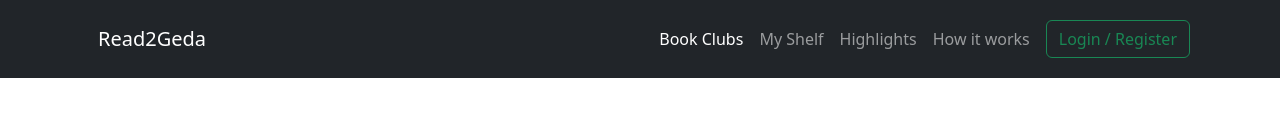
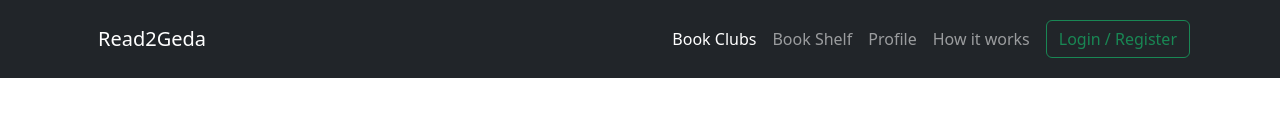
Before and after one commit to Orjihenry/Read2Geda, a React (Vite) app: page /clubs in a window 1280 px wide. Shown: the top 140 px of the page. Built offline with nearby package versions, Linux system fonts and the light colour scheme.

Commit message:
Updated navigation routes and links

```diff
--- a/src/App.tsx
+++ b/src/App.tsx
@@ -46,7 +46,7 @@ function App() {
             <Route path="/my_shelf" element={<ProtectedRoutes><BookShelf /></ProtectedRoutes>} />
             <Route path="/create_club" element={<ProtectedRoutes><ClubForm /></ProtectedRoutes>} />
             <Route path="/club/:clubId/update" element={<ProtectedRoutes><ClubForm /></ProtectedRoutes>} />
-            <Route path="/highlights" element={<ProtectedRoutes><Profile /></ProtectedRoutes>} />
+            <Route path="/profile" element={<ProtectedRoutes><Profile /></ProtectedRoutes>} />
             <Route path="/edit_profile" element={<ProtectedRoutes><EditProfile /></ProtectedRoutes>} />
           </Routes>
         </ContextProvider>
--- a/src/components/Header/Header.tsx
+++ b/src/components/Header/Header.tsx
@@ -43,12 +43,12 @@ export default function Header() {
               </li>
               <li className="nav-item">
                  <NavLink to="/my_shelf" className={({ isActive }) => isActive ? "nav-link active" : "nav-link" }>
-                  My Shelf
+                  Book Shelf
                 </NavLink>
               </li>
               <li className="nav-item">
-                 <NavLink to="/highlights" className={({ isActive }) => isActive ? "nav-link active" : "nav-link" }>
-                  Highlights
+                 <NavLink to="/profile" className={({ isActive }) => isActive ? "nav-link active" : "nav-link" }>
+                  Profile
                 </NavLink>
               </li>
               <li className="nav-item">
--- a/src/pages/Auth/Login.tsx
+++ b/src/pages/Auth/Login.tsx
@@ -19,7 +19,7 @@ export default function Login() {
 
   useEffect(() => {
     if (currentUser) {
-      navigate("/highlights");
+      navigate("/profile");
       return;
     }
 
@@ -39,7 +39,7 @@ export default function Login() {
         setEmail('');
         setPwd('');
         setSuccess(true);
-        navigate("/highlights");
+        navigate("/profile");
       }
   }
 
--- a/src/pages/Auth/Register.tsx
+++ b/src/pages/Auth/Register.tsx
@@ -37,7 +37,7 @@ export default function Register() {
 
   useEffect(() => {
     if (currentUser) {
-      navigate("/highlights");
+      navigate("/profile");
       return
     }
 
@@ -62,7 +62,7 @@ export default function Register() {
       });
     }
     console.log(isLoggedIn);
-  }, [isLoggedIn, currentUser]);
+  }, [isLoggedIn, currentUser, navigate]);
 
   useEffect(() =>{
     userRef?.current?.focus();
@@ -108,7 +108,7 @@ export default function Register() {
       setPwd('');
       setMatchPwd('');
       setSuccess(true);
-      navigate("/highlights");
+      navigate("/profile");
     }
   }
 
--- a/src/pages/EditProfile.tsx
+++ b/src/pages/EditProfile.tsx
@@ -97,7 +97,7 @@ export default function EditProfile() {
     const success = updateProfile(updatedUser);
     if (success) {
       console.log("Profile updated:", updatedUser);
-      navigate("/highlights");
+      navigate("/profile");
     }
   };
 
@@ -204,7 +204,7 @@ export default function EditProfile() {
                 className="btn btn-outline-success ms-2"
                 onClick={() => {
                   setSelectedFile(null);
-                  navigate("/highlights");
+                  navigate("/profile");
                 }}
               >
                 Cancel
```
